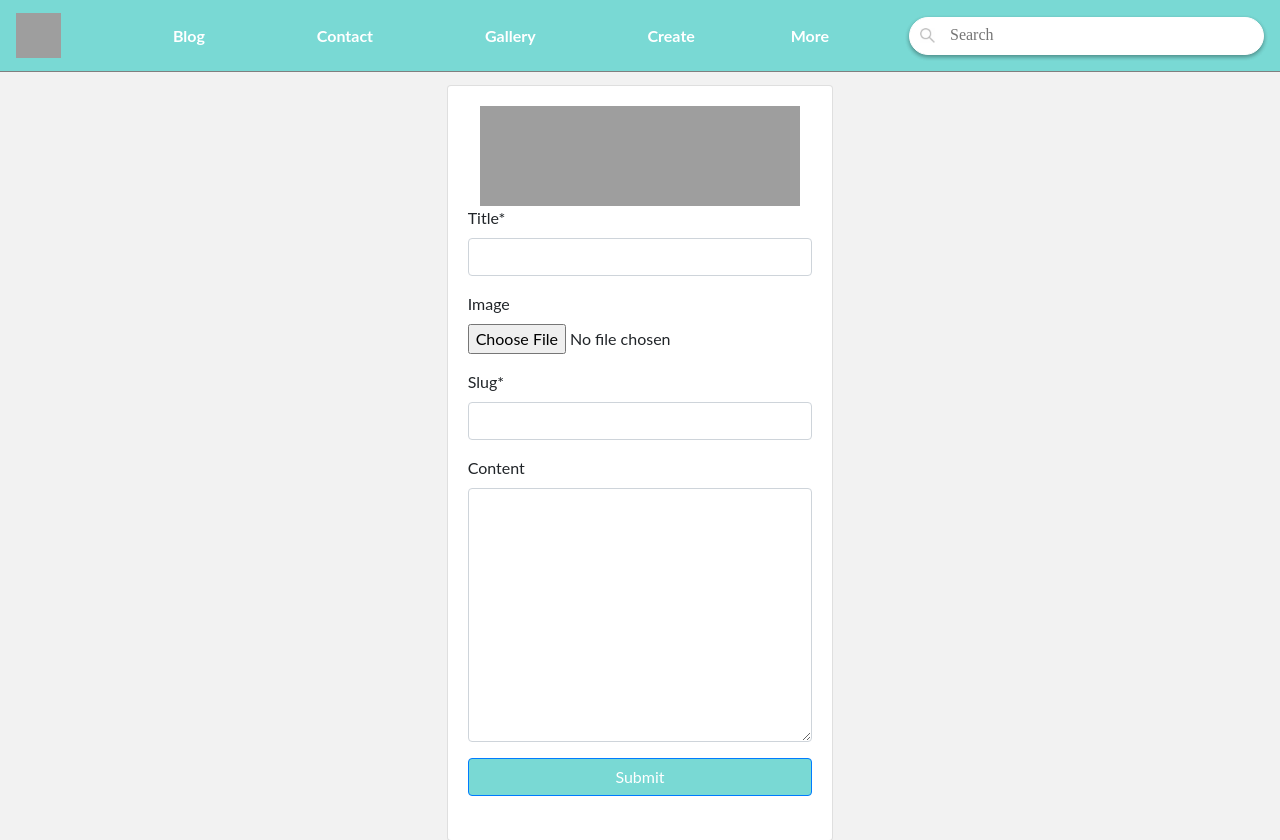
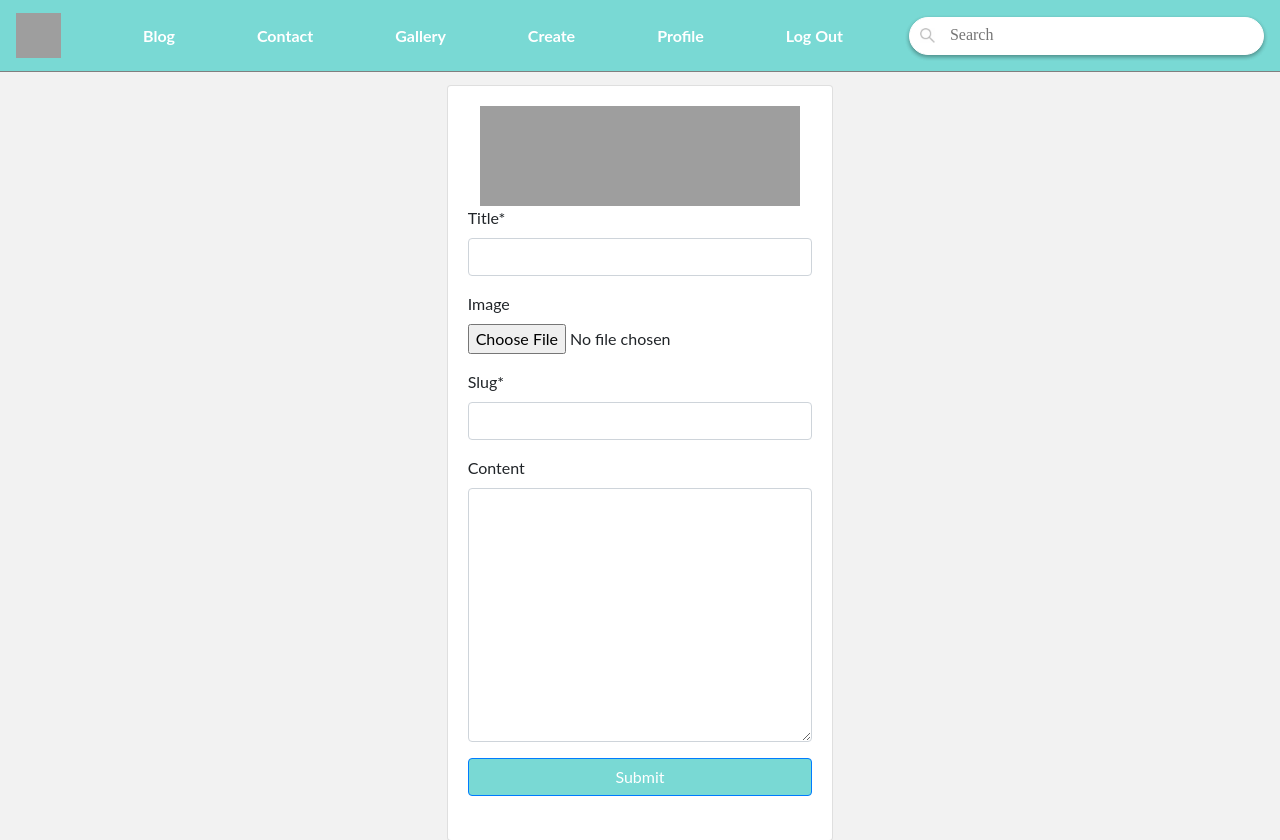
Before and after one commit to askhatov/Ask-blog, a Django app: page /blog-new/ in a window 1280 px wide. Shown: the top 840 px of the page. Run offline with Django 3.2, Linux system fonts and the light colour scheme; a user stored in the database is signed in; some libraries are stand-ins or nearby versions; grey boxes are pictures that could not be loaded.

Commit message:
Update base.html
I made changes to profile and log out

```diff
--- a/begin/templates/base.html
+++ b/begin/templates/base.html
@@ -63,11 +63,6 @@
         .dropdown:hover .dropdown-content {
           display: block;
         }
-        /*.navbar {
-          -webkit-box-shadow: 0 8px 6px -6px #999;
-          -moz-box-shadow: 0 8px 6px -6px #999;
-          box-shadow: 0 8px 6px -6px #999;
-        }*/
 
 .navbar-custom {
     background-color: #79d9d4;
@@ -111,48 +106,33 @@
           <a class="nav-link" href="/" style="font-weight: bold; color:white">Blog</a>
           <a class="nav-link" href="/contact" style="font-weight: bold; color:white">Contact</a>
           <a class="nav-link" href="/gallery" style="font-weight: bold; color:white">Gallery</a>
+          <a class="nav-link" href="/blog-new" style="font-weight: bold; color:white !important">Create</a>
+          <a class="nav-link" href="/account" style="font-weight: bold; color:white !important">Profile</a>
 
-       <!--    {% if user.is_authenticated %}
-              <a class="nav-link" href="/account" style="font-weight: bold; color:white">Profile</a>
-              <a class="nav-link" href="/logout" style="font-weight: bold; color:white">Log Out</a>
-          {% endif %} -->
+          {% if user.is_authenticated %}
+                <a class="nav-link" href="/logout" style="font-weight: bold; color:white !important">Log Out</a>
+          {% endif %}
 
-          <!--<a class="nav-link" href="/blog" style="font-weight: bold; color:white !important" >Blog</a>-->
-
-          <a class="nav-link" href="/blog-new" style="font-weight: bold; color:white !important">Create</a>
-
+          {% if not user.is_authenticated %}
 
             <div class="dropdown">
               <span>More</span>
               <div class="dropdown-content">
-              {% if user.is_authenticated %}
-                <p><a class="nav-link" href="/account">Profile</a></p>
-                <p><a class="nav-link" href="/logout">Log Out</a></p>
-              {% endif %}
-              {% if not user.is_authenticated %}
                   <p><a class="nav-link" href="/login">Sign in</a></p>
                   <p><a class="nav-link" href="/register">Sign up</a></p>
-              {% endif %}
               </div>
             </div>
-
-
-          <!-- {% if not user.is_authenticated %}
-          <a class="nav-link" href="/login" style="font-weight: bold; color:white !important">Login</a>
-          {% endif %} -->
+          {% endif %}
       </ul>
       <form class="form-inline" action='/search/'>
-      <!-- <form class="form-inline my-2 my-lg-0" action='/search/'> -->
-        {% if user.is_authenticated %}
+
         <div class="align">
             <input class="fa fa-search" type="search" name='q' placeholder="Search" aria-label="Search">
         </div>
-        {% endif %}
+
       </form>
     </div>
-  <!-- </nav> -->
 </nav>
-
 
   	<div class='container-fluid'>
 
```
Lines whose indentation alone changed are shown as unchanged.
